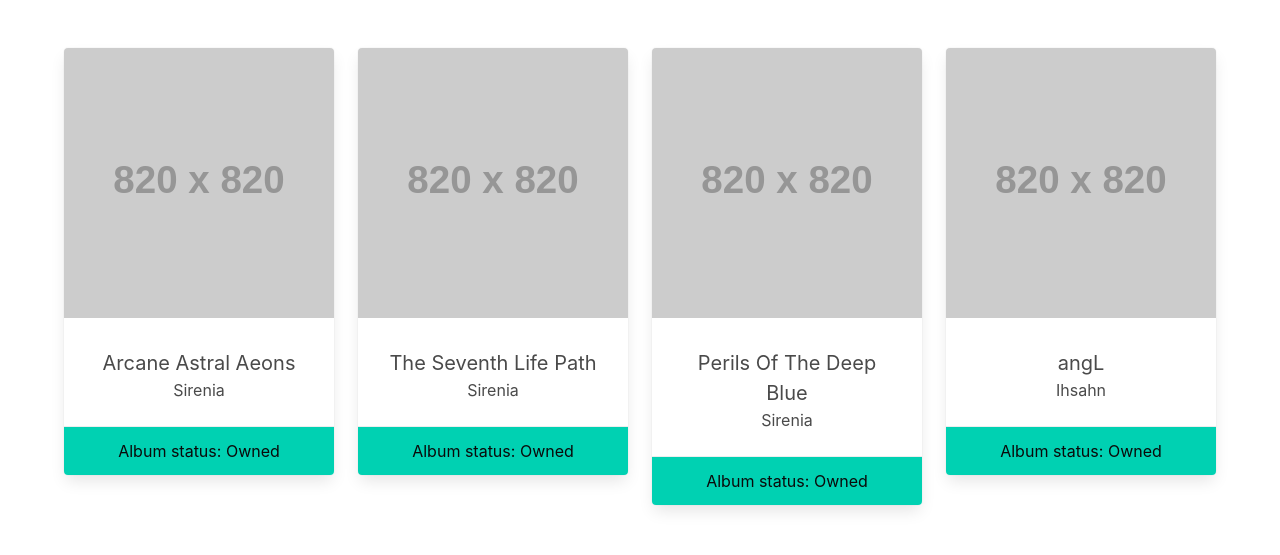
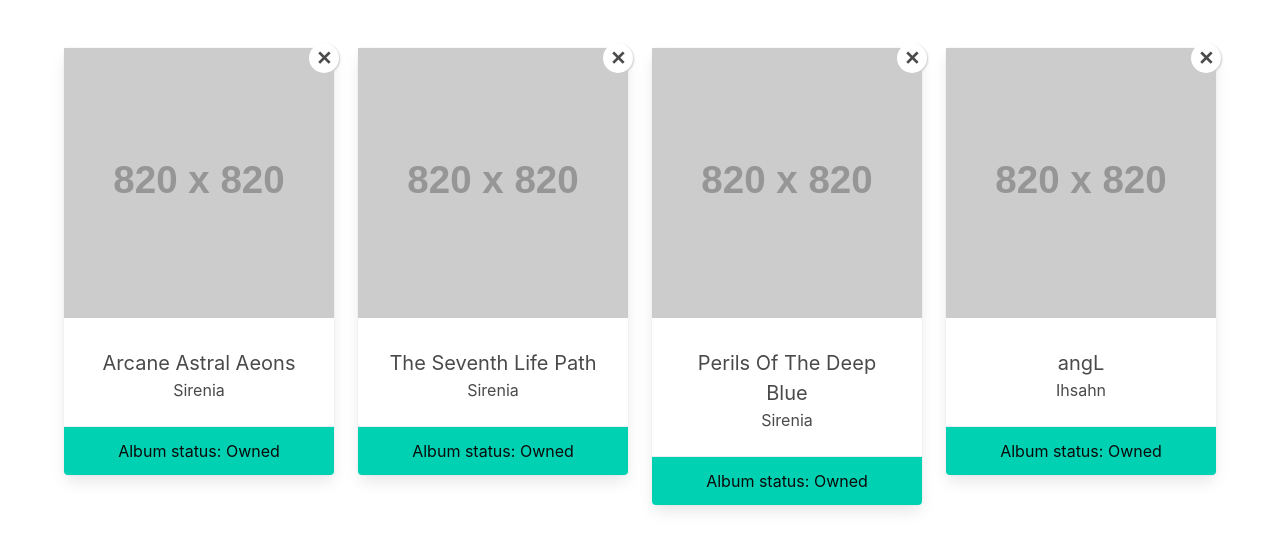
Before and after one commit to MarkusAleksander/react-music-library, a React (Create React App) app: page / in a window 1280 px wide. Shown: the top 555 px of the page. Built offline with nearby package versions, Linux system fonts and the light colour scheme.

Commit message:
Style changes and remove album function

```diff
--- a/src/App.js
+++ b/src/App.js
@@ -59,7 +59,7 @@
         });
     }
 
-    updateOwnedState = (albumID) => {
+    updateAlbumState = (albumID, updateType) => {
         let allAlbums = [...this.state.albumData];
 
         let albumToUpdateIndex = allAlbums.findIndex(function findAlbum(album) {
@@ -67,7 +67,18 @@
         });
 
         if (albumToUpdateIndex > -1) {
-            allAlbums[albumToUpdateIndex].owned = !allAlbums[albumToUpdateIndex].owned;
+
+            switch (updateType) {
+                case "changeOwnedData":
+                    allAlbums[albumToUpdateIndex].owned = !allAlbums[albumToUpdateIndex].owned;
+                    break;
+                case "removeAlbum":
+                    allAlbums.splice(albumToUpdateIndex, 1);
+                    break;
+                default:
+                    break;
+            }
+
 
             this.setState({
                 albumData: allAlbums
@@ -94,7 +105,7 @@
             <div className="App" >
                 <div className="section">
                     <div className="container">
-                        <Albums albums={combinedAlbumArtistData} clicked={this.updateOwnedState} />
+                        <Albums albums={combinedAlbumArtistData} clicked={this.updateAlbumState} />
                     </div>
                 </div>
                 <div className="section">
--- a/src/components/Albums/Album/Album.js
+++ b/src/components/Albums/Album/Album.js
@@ -3,8 +3,14 @@
 
 const Album = (props) => {
     return (
-        <div onClick={props.click} className={'album__item has-background-grey-white has-text-centered has-text-black ' + props.layoutClassOptions}>
+        <div className={'album__item has-background-grey-white has-text-centered has-text-black ' + props.layoutClassOptions}>
             <div className="card">
+                {
+                    props.removeAlbumClick ?
+                        <div onClick={props.removeAlbumClick} className="card-delete-btn"></div>
+                        : null
+                }
+
                 <div className="card-image">
                     <img alt={props.title} src="https://dummyimage.com/820/b5b5b5/fff.jpg" />
                 </div>
@@ -12,7 +18,7 @@
                     <p className="is-size-6-touch is-size-5-desktop">{props.title}</p>
                     <p className="is-size-7-touch is-size-6-desktop">{props.artist}</p>
                 </div>
-                <footer className={"card-footer " + (props.owned ? 'has-background-primary has-text-black' : 'has-background-danger has-text-white')}>
+                <footer onClick={props.changeOwnedDataClick} className={"card-footer" + (props.changeOwnedDataClick ? ' card-footer--selectable' : '') + (props.owned ? ' has-background-primary has-text-black' : ' has-background-danger has-text-white')}>
                     <p className="card-footer-item is-size-7-mobile is-size-6-tablet">
                         Album status: {props.owned ? 'Owned' : 'Not Owned'}
                     </p>
--- a/src/components/Albums/Album/album.css
+++ b/src/components/Albums/Album/album.css
@@ -1,3 +1,54 @@
 .album__item {
 	user-select: none;
 }
+
+.card {
+	transition: box-shadow 0.3s ease-in-out;
+}
+.card:hover {
+	box-shadow: 2px 3px 5px #ccc;
+}
+
+.card-delete-btn {
+	position: absolute;
+	top: -5px;
+	right: -5px;
+	width: 30px;
+	height: 30px;
+	background-color: #fff;
+	border-radius: 50%;
+	box-shadow: 1px 1px 3px #ccc;
+	z-index: 1;
+	font-weight: bold;
+	cursor: pointer;
+	box-shadow: 1px 1px 2px #ccc;
+	transition: transform 0.3s ease-in-out, box-shadow 0.3s ease-in-out;
+	transform: scale(1);
+}
+.card-delete-btn:after {
+	content: "\2715";
+	font-size: 1.2em;
+	position: absolute;
+	left: 0;
+	right: 0;
+	bottom: 0;
+	top: 0;
+	display: flex;
+	align-items: center;
+	justify-content: center;
+	transform: rotateZ(0);
+	transition: transform 0.3s ease-in-out;
+}
+
+.card-delete-btn:hover {
+	box-shadow: 1px 1px 3px #ccc;
+	transform: scale(1.1);
+}
+
+.card-delete-btn:hover:after {
+	transform: rotateZ(180deg);
+}
+
+.card-footer.card-footer--selectable {
+	cursor: pointer;
+}
--- a/src/components/Albums/Albums.js
+++ b/src/components/Albums/Albums.js
@@ -12,7 +12,8 @@
                         artist={album.artist}
                         title={album.title}
                         owned={album.owned}
-                        click={() => props.clicked(album.id)}
+                        changeOwnedDataClick={() => props.clicked(album.id, "changeOwnedData")}
+                        removeAlbumClick={() => props.clicked(album.id, "removeAlbum")}
                         layoutClassOptions={"column is-6-mobile is-4-tablet is-3-desktop"}></Album>
                 ))
             }
```
